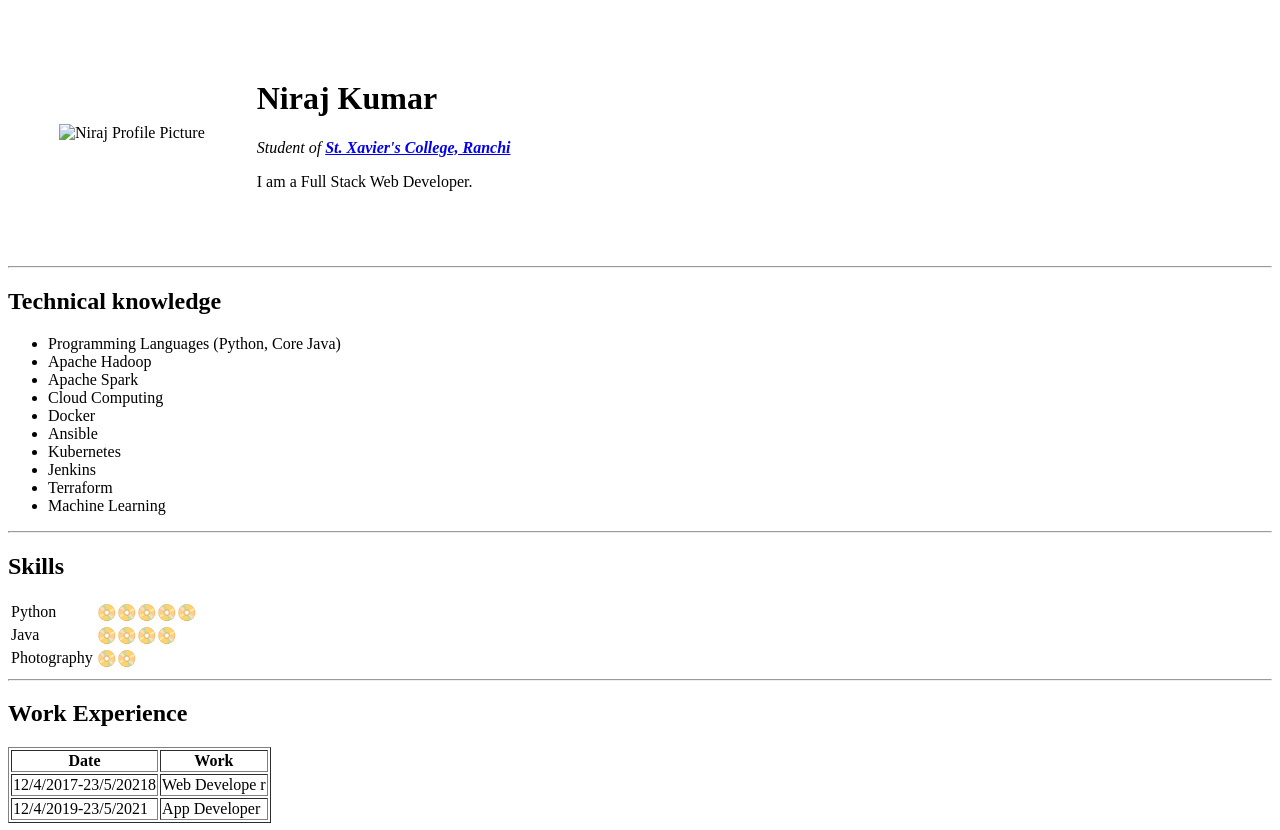
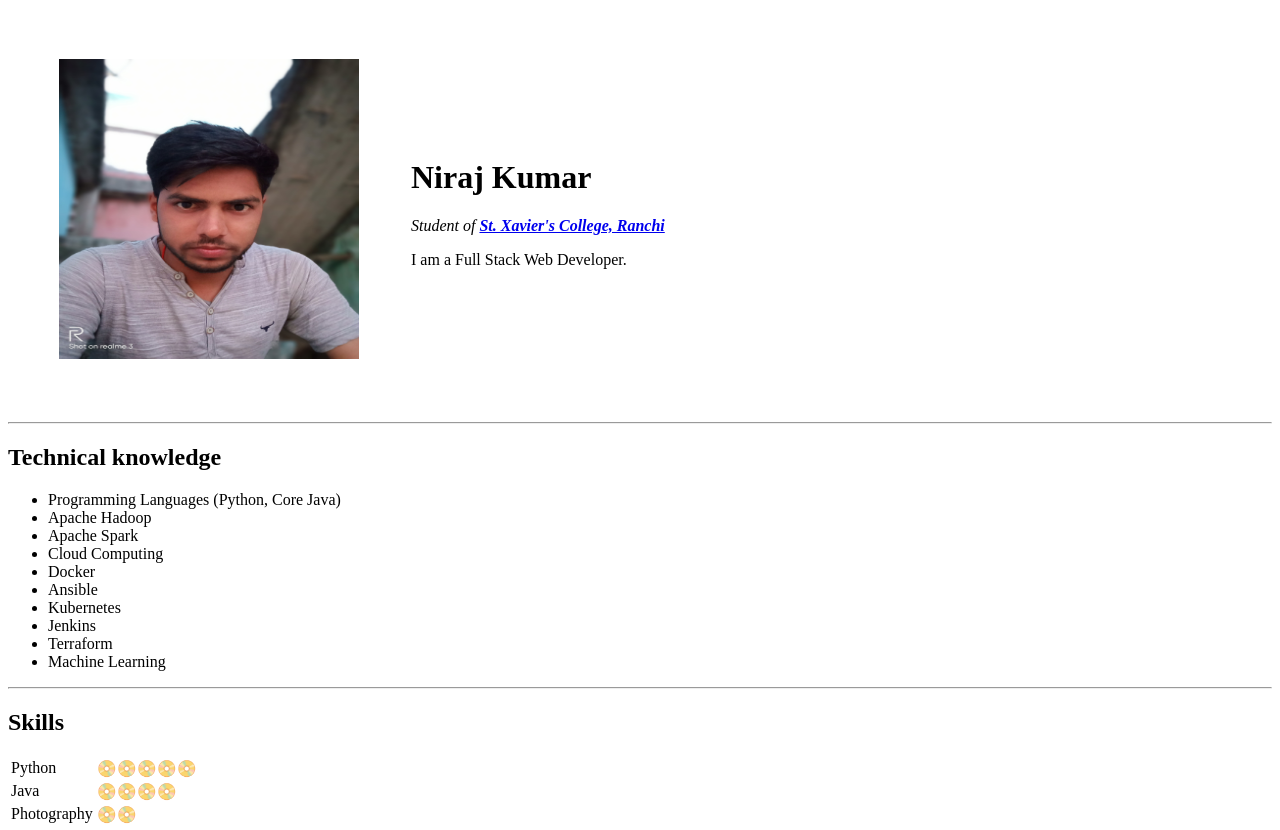
Before and after one commit to nira-j/my_site, a plain HTML site: page index.html in a window 1280 px wide. Shown: the top 830 px of the page. Drawn offline with Linux system fonts and the light colour scheme.

Commit message:
Update index.html

```diff
--- a/index.html
+++ b/index.html
@@ -10,7 +10,7 @@
     <table cellspacing="50">
         <tr>
             <td>
-                <img src="/HTML-Personal site/IMG20200326181230.jpg" alt="Niraj Profile Picture" height="300px" width="300px">
+                <img src="/IMG20200326181230.jpg" alt="Niraj Profile Picture" height="300px" width="300px">
             </td>
             <td>
                 <h1>Niraj Kumar</h1>
```
